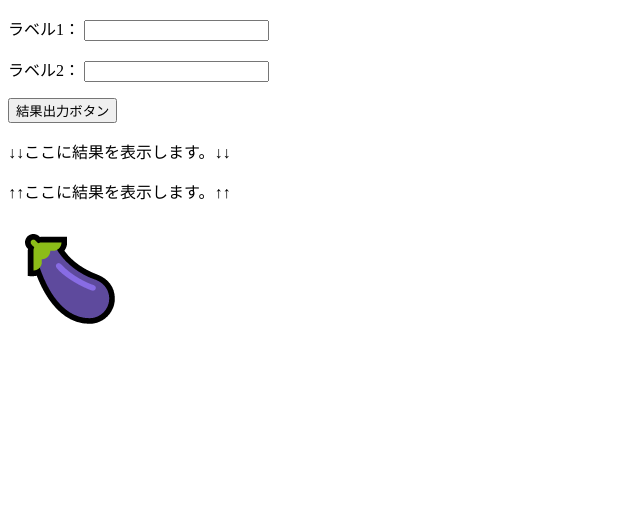
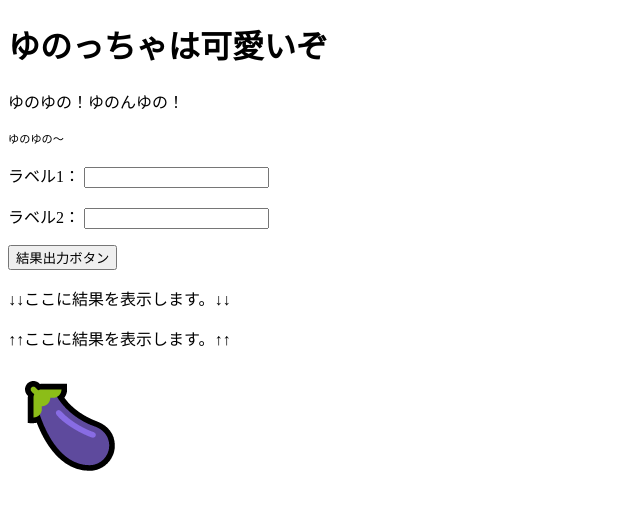
Before and after one commit to umaru86/HollyTest, a plain HTML site: page index.html in a window 1280 px wide. Shown: the whole page, without its empty margins (0-640 px from the left). Drawn offline with Linux system fonts and the light colour scheme.

Commit message:
文章を追加

```diff
--- a/index.html
+++ b/index.html
@@ -5,6 +5,9 @@
     <title>JavaScript サンプル</title>
 </head>
 <body>
+  <h1>ゆのっちゃは可愛いぞ</h1>
+  <p>ゆのゆの！ゆのんゆの！</p>
+<span style="font-size:70%;">ゆのゆの〜</span>
     <p>
         <label>ラベル1：
             <input type="text" id="input1" size="20">
```
